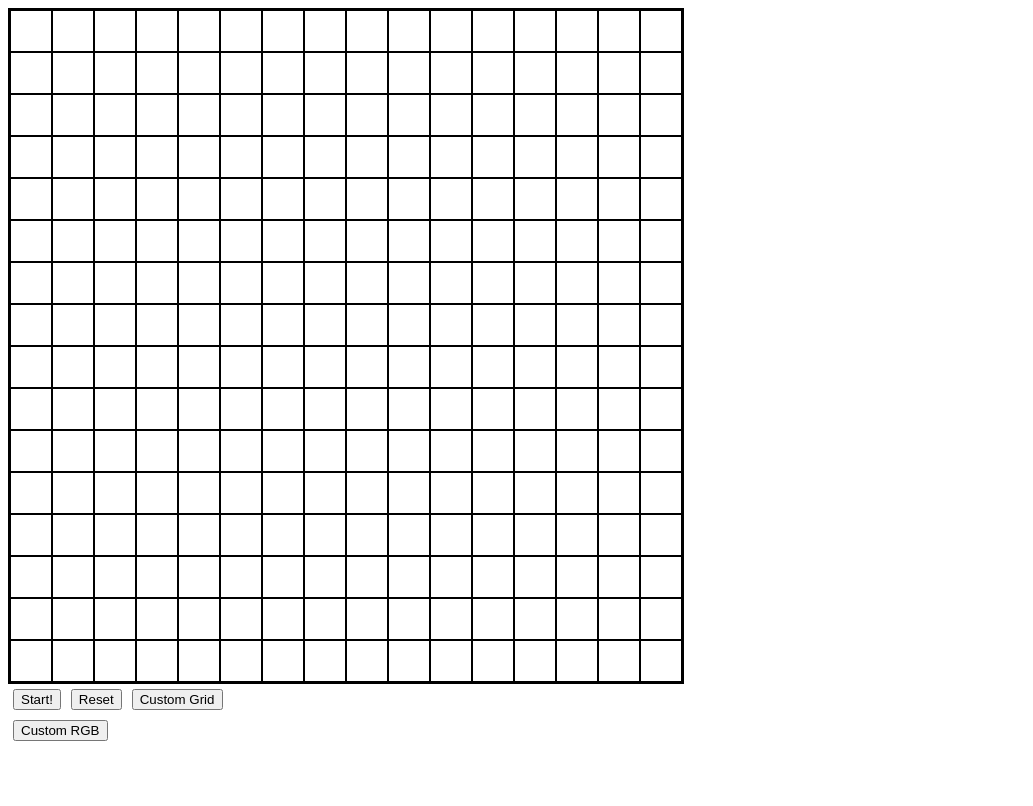
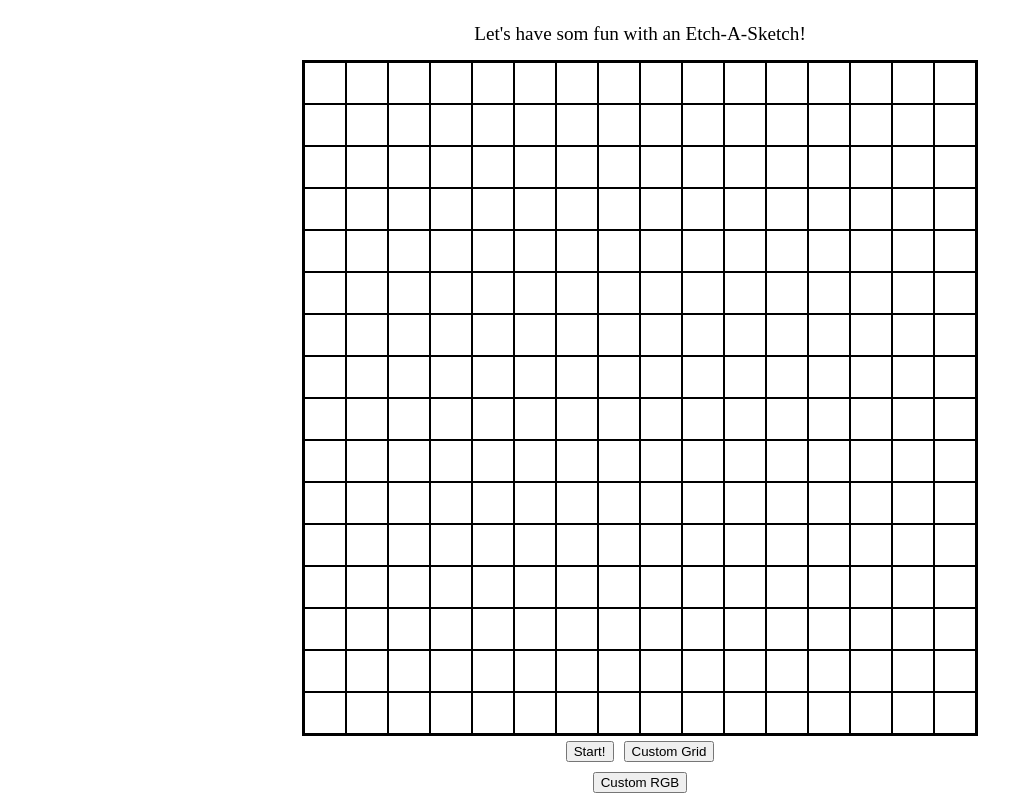
Before and after one commit to Carrscot/EAS, a plain HTML site: page index.html in a window 1280 px wide. Shown: the whole page, without its empty margins (0-1033 px from the left). Drawn offline with Linux system fonts and the light colour scheme.

Commit message:
Add heading div to index.html. Delete unnecessary reset function and clean up code in script.js.

```diff
--- a/index.html
+++ b/index.html
@@ -9,7 +9,7 @@
     <link rel="stylesheet" href="style.css">
 </head>
 <body>
-
+<div class="heading">Let's have som fun with an Etch-A-Sketch!</div>
 <div id ='container'></div>
 <div id = 'options'></div>
 <div id = 'bonus'></div>
--- a/script.js
+++ b/script.js
@@ -38,12 +38,6 @@ container.appendChild(box)
     }
 }
 
-function resetState(){
-    const old = document.querySelector('#container');
-    old.innerHTML = '';
-    }
-
-
 const options = document.querySelector('#options')
 
 const start = document.createElement('button');
@@ -52,22 +46,11 @@ const start = document.createElement('button');
 
 options.appendChild(start);
 
-const reset = document.createElement('button');
-    reset.classList.add('reset');
-    reset.textContent = 'Reset';
-
-options.appendChild(reset);
-
 const custom = document.createElement('button');
     custom.classList.add('custom');
     custom.textContent = 'Custom Grid';
 
 options.appendChild(custom);
-
-
-const resetClick = document.querySelector('.reset');
-reset.addEventListener('click', resetState);
-
 
 const startClick = document.querySelector('.start');
 start.addEventListener('click', startState);
--- a/style.css
+++ b/style.css
@@ -1,6 +1,18 @@
+body {
+    display: flex;
+    flex-direction: column;
+    align-items: center;
+}
+
+.heading {
+    font-size: larger;
+    margin: 15px;
+}
+
 #container {
     display: flex;
     flex-wrap: wrap;
+    justify-content: center;
     border-style: solid;
     border-color: rgb(0, 0, 0);
     border-width: 2px;
@@ -8,6 +20,17 @@
     width: 672px;
     padding: 0px;
 }
+
+#options{
+    display: flex;
+    justify-content: center;
+}
+
+#bonus{
+    display: flex;
+    justify-content: center;
+}
+
 
 .box {
     display: flex;
```
